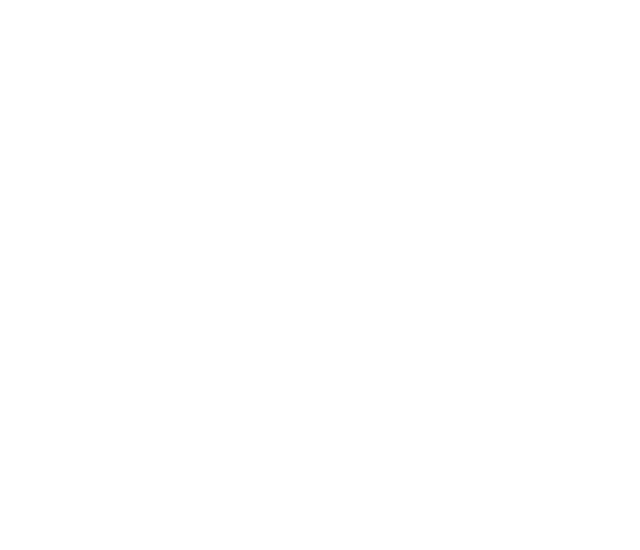
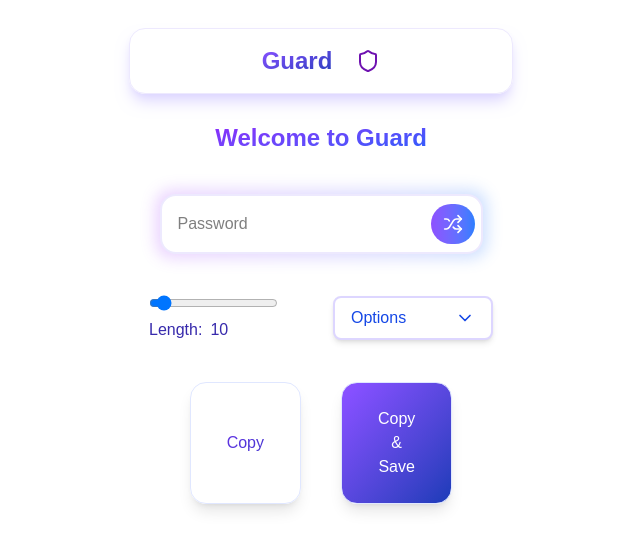
Before and after one commit to SwarthakDas/guard, a React (Vite) app in the folder client/: page / in a window 1280 px wide. Shown: the top 550 px of the page, without its empty margins (319-959 px from the left). Built offline with nearby package versions, Linux system fonts and the light colour scheme; a web font is replaced by a local one.

Commit message:
homepage design done

```diff
--- a/client/package.json
+++ b/client/package.json
@@ -13,6 +13,7 @@
     "@reduxjs/toolkit": "^2.5.1",
     "@tailwindcss/vite": "^4.0.6",
     "dotenv": "^16.4.7",
+    "lucide-react": "^0.475.0",
     "react": "^19.0.0",
     "react-dom": "^19.0.0",
     "react-redux": "^9.2.0",
--- a/client/src/App.jsx
+++ b/client/src/App.jsx
@@ -4,7 +4,6 @@
 import LoginPage from "./pages/LoginPage"
 import SignupPage from "./pages/SignupPage"
 import PasswordPage from "./pages/PasswordPage"
-import SecuredPage from "./pages/SecuredPage"
 import FavouritesPage from "./pages/FavouritesPage"
 
 
@@ -19,7 +18,6 @@
           <Route path="/login" element={<LoginPage/>} />
           <Route path="/signup" element={<SignupPage/>} />
           <Route path="/saved-passwords" element={isAuth?<PasswordPage/>:<Navigate to="/login"/>} />
-          <Route path="/secured-passwords" element={isAuth?<SecuredPage/>:<Navigate to="/login"/>} />
           <Route path="/favourite-passwords" element={isAuth?<FavouritesPage/>:<Navigate to="/login"/>} />
         </Routes>
       </BrowserRouter>
--- a/client/src/pages/HomePage/index.jsx
+++ b/client/src/pages/HomePage/index.jsx
@@ -1,10 +1,81 @@
+import { useState } from "react"
+import Navbar from "../Navbar"
+import { ChevronDown, Shuffle } from 'lucide-react'
 
-const index = () => {
+const HomePage = () => {
+  const [password,setPassword]=useState("")
+  const [length,setLength]=useState(10)
+  const [number,setNumber]=useState(true)
+  const [characters,setCharacters]=useState(true)
+  const [isOpen, setIsOpen] = useState(false);
+
   return (
     <div>
 
+      <div className="flex flex-col items-center">
+        <Navbar/>
+        <p className="text-center text-2xl font-semibold pt-3 bg-gradient-to-br from-purple-600 to-blue-600 bg-clip-text text-transparent">Welcome to Guard</p>
+        <div className="relative group my-10 max-w-96">
+          <div className="absolute -inset-1 bg-gradient-to-r from-purple-500 to-blue-500 rounded-2xl blur opacity-25 group-hover:opacity-50 transition duration-1000 group-hover:duration-200" />
+          <div className="relative">
+            <input type="text" value={password} onChange={(e) => setPassword(e.target.value)} className="w-full bg-white border-2 border-violet-100 rounded-2xl p-4 pr-24 focus:border-violet-500 focus:ring-2 focus:ring-violet-200 transition-all duration-300" placeholder="Password"/>
+            <button className="absolute right-2 top-1/2 -translate-y-1/2 px-3 py-2 bg-gradient-to-r from-violet-500 to-blue-500 rounded-4xl text-white hover:shadow-lg hover:scale-105 transition-all duration-300 flex items-center gap-2">
+              <Shuffle className="w-5 h-6" />
+            </button>
+          </div>
+        </div>
+        <div className="flex max-w-96 items-center w-full justify-center gap-6">
+          <div className="w-40">
+            <input className="cursor-pointer" type="range" min={6} max={75} value={length} onChange={(e)=>setLength(e.target.value)} />
+            <label className="text-indigo-800 font-medium">Length:<input value={length} placeholder={length} className=" w-8 rounded-sm ml-1 px-1 cursor-pointer" onChange={(e) => setLength(e.target.value)}/></label>
+          </div>
+          <div className="relative">
+            <button
+              onClick={() => setIsOpen(!isOpen)}
+              className="w-40 flex justify-between items-center bg-white border-2 border-violet-200 rounded-lg px-4 py-2 shadow-md  focus:border-violet-300 focus:ring-2 focus:ring-violet-200 transition-all duration-300 text-blue-700 font-medium cursor-pointer hover:text-blue-900"
+            >
+              Options
+              <ChevronDown
+                className={`w-5 h-5 transition-transform ${
+                  isOpen ? "rotate-180" : "rotate-0"
+                }`}
+              />
+            </button>
+            {isOpen && (
+              <div className="absolute mt-2 w-40 bg-white border border-purple-300 rounded-lg shadow-lg p-3">
+                <div className="flex items-center gap-3 py-1">
+                  <input
+                    className="cursor-pointer appearance-none w-5 h-5 border-2 border-violet-400 rounded-md checked:bg-violet-700 checked:border-transparent focus:ring-2 focus:ring-violet-300 transition-all"
+                    type="checkbox"
+                    checked={number}
+                    onChange={() => setNumber((prev) => !prev)}
+                  />
+                  <label className="text-violet-700 font-medium cursor-pointer hover:text-violet-900 transition">
+                    Nums
+                  </label>
+                </div>
+                <div className="flex items-center gap-3 py-1">
+                  <input
+                    className="cursor-pointer appearance-none w-5 h-5 border-2 border-violet-400 rounded-md checked:bg-violet-700 checked:border-transparent focus:ring-2 focus:ring-violet-300 transition-all"
+                    type="checkbox"
+                    checked={characters}
+                    onChange={() => setCharacters((prev) => !prev)}
+                  />
+                  <label className="text-violet-700 font-medium cursor-pointer hover:text-violet-900 transition">
+                    Chars
+                  </label>
+                </div>
+              </div>
+            )}
+          </div>
+        </div>
+        <div className="flex justify-between gap-10 my-10">
+          <button className="aspect-square border-1 rounded-2xl p-4 shadow-lg hover:shadow-xl border-indigo-100 hover:border-indigo-300 transition-all duaration-300 hover:scale-105 px-9 font-medium bg-gradient-to-br from-violet-600 to-blue-800 bg-clip-text text-transparent">Copy</button>
+          <button className=" border-1 rounded-2xl p-6 px-9 shadow-lg hover:shadow-xl border-indigo-100 hover:border-indigo-300 transition-all duaration-300 hover:scale-105 font-medium text-wrap bg-gradient-to-br from-violet-500 to-blue-800 text-white">Copy <br/>&<br/>Save</button>
+        </div>
+      </div>
     </div>
   )
 }
 
-export default index
+export default HomePage
--- /dev/null
+++ b/client/src/pages/Navbar/index.jsx
@@ -0,0 +1,15 @@
+import { Shield  } from 'lucide-react';
+
+
+const Navbar = () => {
+  return (
+        <div className="p-4 m-4 mt-7 mx-4 shadow-lg shadow-violet-200 border-1 border-violet-100 rounded-2xl min-w-96">
+            <div className='flex justify-center gap-6'>
+                <p className='font-bold text-2xl  bg-gradient-to-br from-violet-500 to-blue-800 bg-clip-text text-transparent'>Guard</p>
+                <Shield className='mt-1 text-purple-800' />
+            </div>
+        </div>
+  )
+}
+
+export default Navbar
--- a/client/src/pages/SecuredPage/index.jsx
+++ /dev/null
@@ -1,10 +0,0 @@
-
-const index = () => {
-  return (
-    <div>
-      secured
-    </div>
-  )
-}
-
-export default index
```
Also changed, not shown: 2 other files (tests, documents, lock files or other folders).
